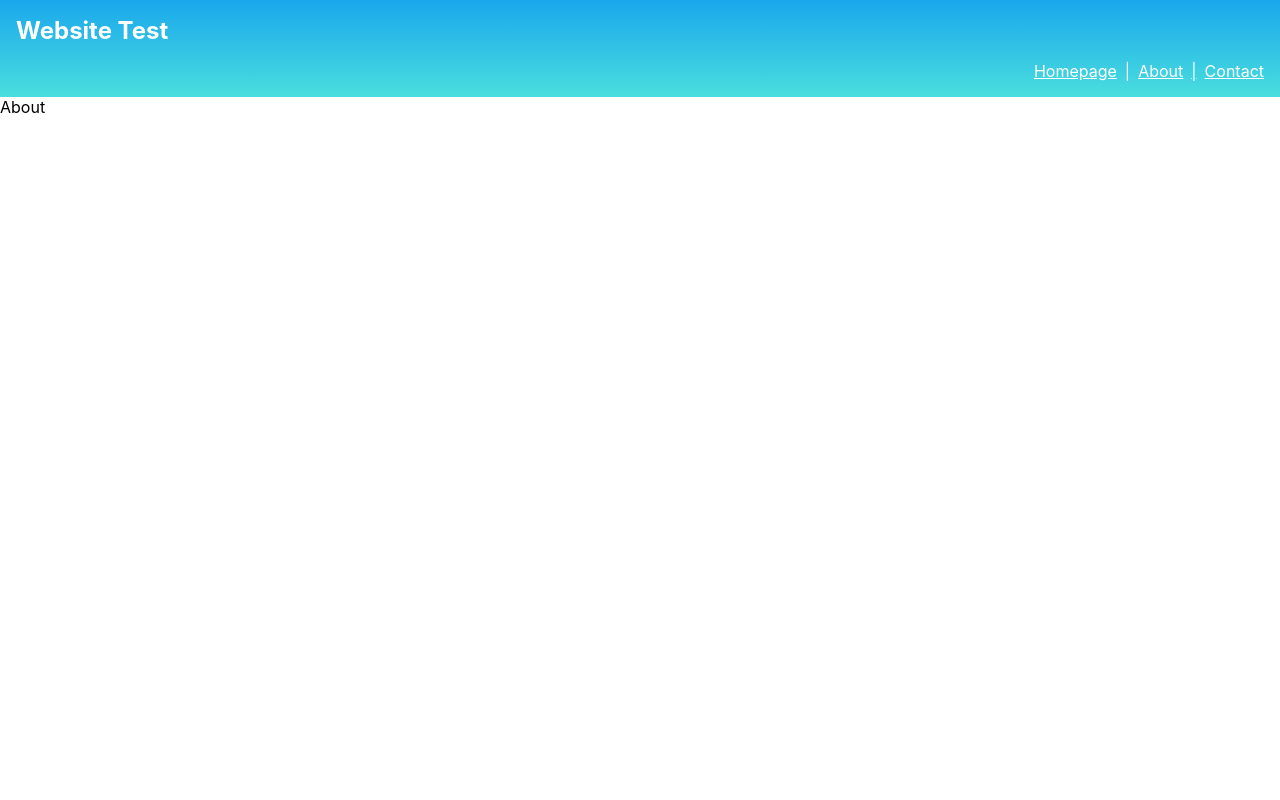
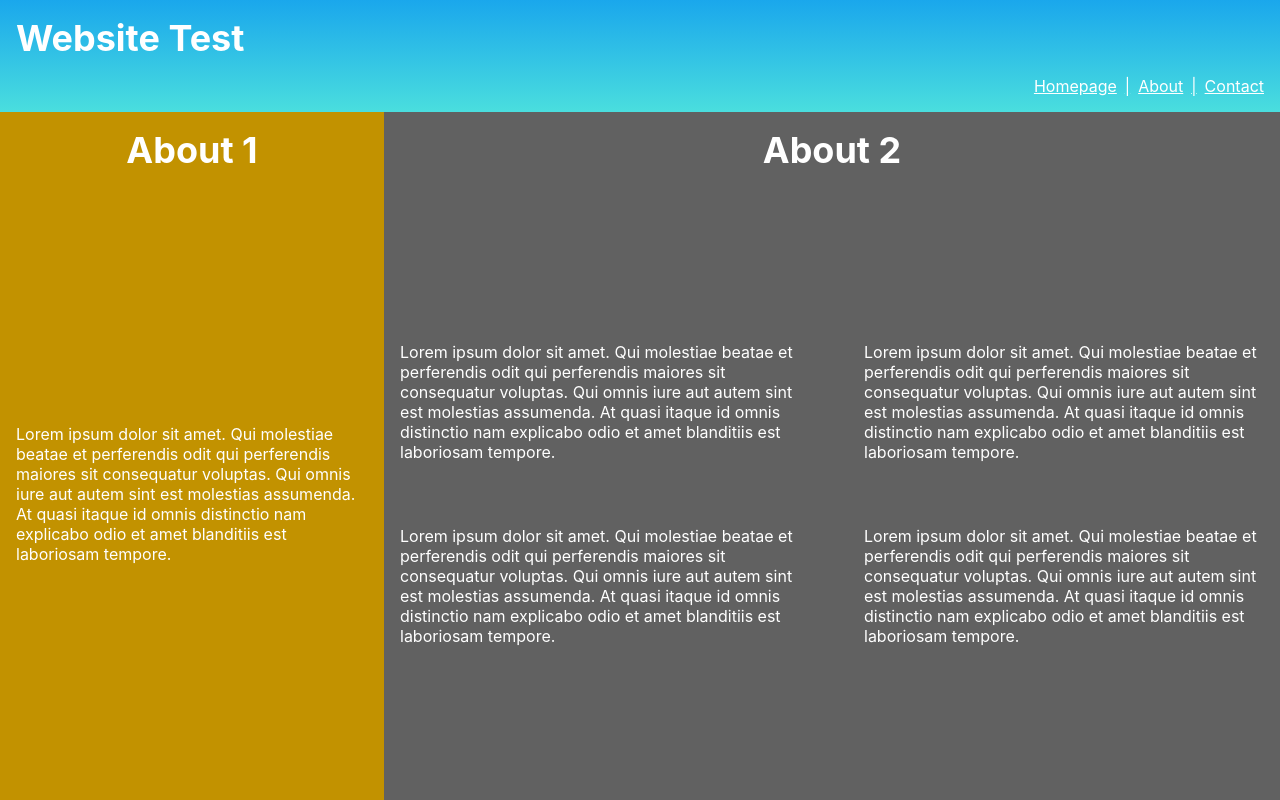
Before and after one commit to irsalsss/microsite, a React (Vite) app: page /about in a window 1280 px wide. Built offline with nearby package versions, Linux system fonts and the light colour scheme.

Commit message:
about page

```diff
--- a/src/layout/Header.jsx
+++ b/src/layout/Header.jsx
@@ -1,13 +1,13 @@
 import React from 'react';
 import { Link } from 'react-router-dom';
-import './Header.scss';
+import '../styles/layout/header.scss';
 
 const Header = () => {
 
   const navLink = (title, to) => {
     return (
       <Link
-        className="nav-link white"
+        className="nav-link white capitalize"
         to={to}
       >
         {title}
@@ -16,13 +16,13 @@ const Header = () => {
   }
   return (
     <div className='container-header'>
-      <h2 className="title-header flex white mb-1">
-        Website Test
+      <h2 className="title-header flex white mb-1 capitalize">
+        website test
       </h2>
       <nav className='wrapper-nav flex gap-1'>
-        {navLink('Homepage', '/')}
-        {navLink('About', 'about')}
-        {navLink('Contact', 'contact')}
+        {navLink('homepage', '/')}
+        {navLink('about', 'about')}
+        {navLink('contact', 'contact')}
       </nav>
     </div>
   )
--- a/src/layout/index.jsx
+++ b/src/layout/index.jsx
@@ -3,7 +3,7 @@ import Header from './Header';
 import '../styles/index.scss';
 
 const Layout = () => (
-  <div id="layout" className="flex flex-col">
+  <div id="layout" className="flex flex-col w-full">
     <Header />
     <Outlet />
   </div>
--- a/src/pages/about/index.jsx
+++ b/src/pages/about/index.jsx
@@ -1,8 +1,36 @@
-import React from 'react'
+import React, { useMemo } from 'react';
+import '../../styles/pages/about.scss';
 
 const About = () => {
+  const loremIpsumcContent = useMemo(() => {
+    return (
+      <p className='desc-about flex flex-1 items-center white'>
+        Lorem ipsum dolor sit amet. Qui molestiae beatae et perferendis odit qui perferendis maiores sit consequatur voluptas. Qui omnis iure aut autem sint est molestias assumenda. At quasi itaque id omnis distinctio nam explicabo odio et amet blanditiis est laboriosam tempore.
+      </p>
+    )
+  }, [])
   return (
-    <div>About</div>
+    <div className='container-about'>
+      <div className='wrapper-left'>
+        <h2 className='title-about white mb-1'>
+          About 1
+        </h2>
+        {loremIpsumcContent}
+      </div>
+      <div className='wrapper-right'>
+        <h2 className='title-about white'>
+          About 2
+        </h2>
+        <div className='flex flex-1 items-center'>
+          <div className='wrapper-right-content'>
+            {loremIpsumcContent}
+            {loremIpsumcContent}
+            {loremIpsumcContent}
+            {loremIpsumcContent}
+          </div>
+        </div>
+      </div>
+    </div>
   )
 }
 
--- a/src/styles/base.scss
+++ b/src/styles/base.scss
@@ -1,5 +1,6 @@
 html {
   font-size: 100%;
+  height: 100%;
 }
 
 #root {
@@ -8,6 +9,7 @@ html {
 }
 
 .App {
+  display: flex;
   width: 100%;
 }
 
@@ -18,6 +20,7 @@ body {
   -webkit-font-smoothing: antialiased;
   -moz-osx-font-smoothing: grayscale;
   display: flex;
+  height: 100%;
 }
 
 * {
--- a/src/styles/global.scss
+++ b/src/styles/global.scss
@@ -4,6 +4,10 @@
 
 .flex {
   display: flex;
+}
+
+.grid {
+  display: grid;
 }
 
 .flex-col {
@@ -18,6 +22,18 @@
   justify-content: end;
 }
 
+.justify-center {
+  justify-content: center;
+}
+
+.items-center {
+  align-items: center;
+}
+
+.flex-1 {
+  flex: 1;
+}
+
 .gap-1 {
   gap: 0.5rem;
 }
@@ -29,3 +45,11 @@
 .mb-1 {
   margin-bottom: 1rem;
 }
+
+.w-full {
+  width: 100%;
+}
+
+.capitalize {
+  text-transform: capitalize;
+}
--- a/src/layout/Header.scss
+++ b/src/styles/layout/header.scss
@@ -8,9 +8,10 @@
 
   .title-header {
     justify-content: start;
+    font-size: 36px;
   }
 
-  @media only screen and (max-width: 420px) {
+  @media only screen and (max-width: 480px) {
     .wrapper-nav {
       justify-content: center;
     }
--- /dev/null
+++ b/src/styles/pages/about.scss
@@ -0,0 +1,58 @@
+.container-about {
+  display: flex;
+  width: 100%;
+  height: 100%;
+
+  .wrapper-left, .wrapper-right {
+    width: 100%;
+    padding: 1rem;
+    display: flex;
+    align-items: center;
+    flex-direction: column;
+  }
+
+  .wrapper-left {
+    width: 30%;
+    background-color: #c29200;
+  }
+
+  .wrapper-right {
+    width: 70%;
+    background-color: #616161;
+  }
+
+  .wrapper-right-content {
+    display: grid;
+    grid-template-columns: auto auto;
+    gap: 4rem;
+  }
+
+  .title-about {
+    font-size: 36px;
+    margin-bottom: 2rem;
+  }
+
+  .desc-about {
+    font-size: 16px;
+  }
+
+  @media only screen and (max-width: 576px) {
+    .title-about {
+      font-size: 20px;
+    }
+
+    .desc-about {
+      font-size: 14px;
+    }
+  }
+}
+
+@media only screen and (max-width: 480px) {
+  .container-about {
+    flex-direction: column;
+
+    .wrapper-left, .wrapper-right {
+      width: 100%;
+    }
+  }
+}
```
